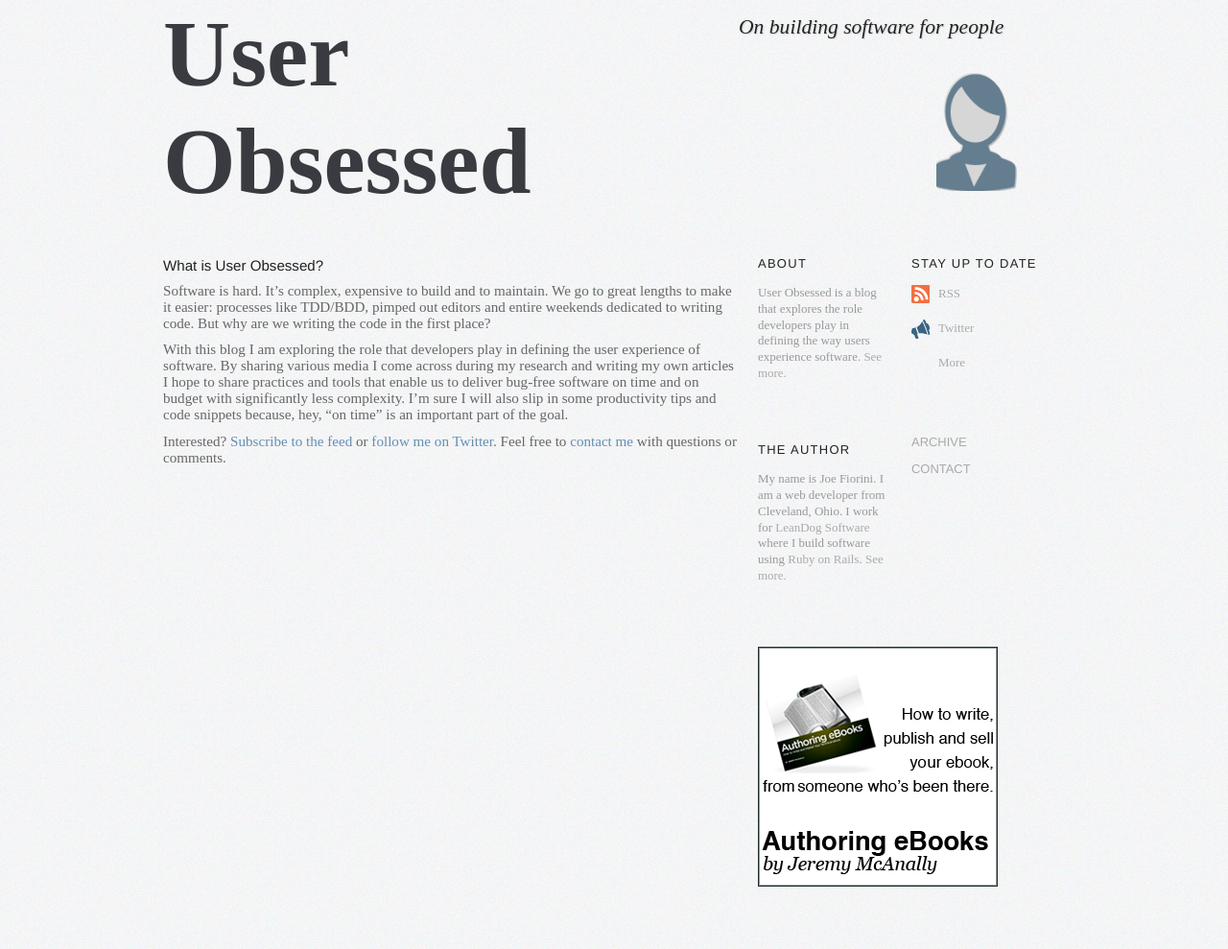
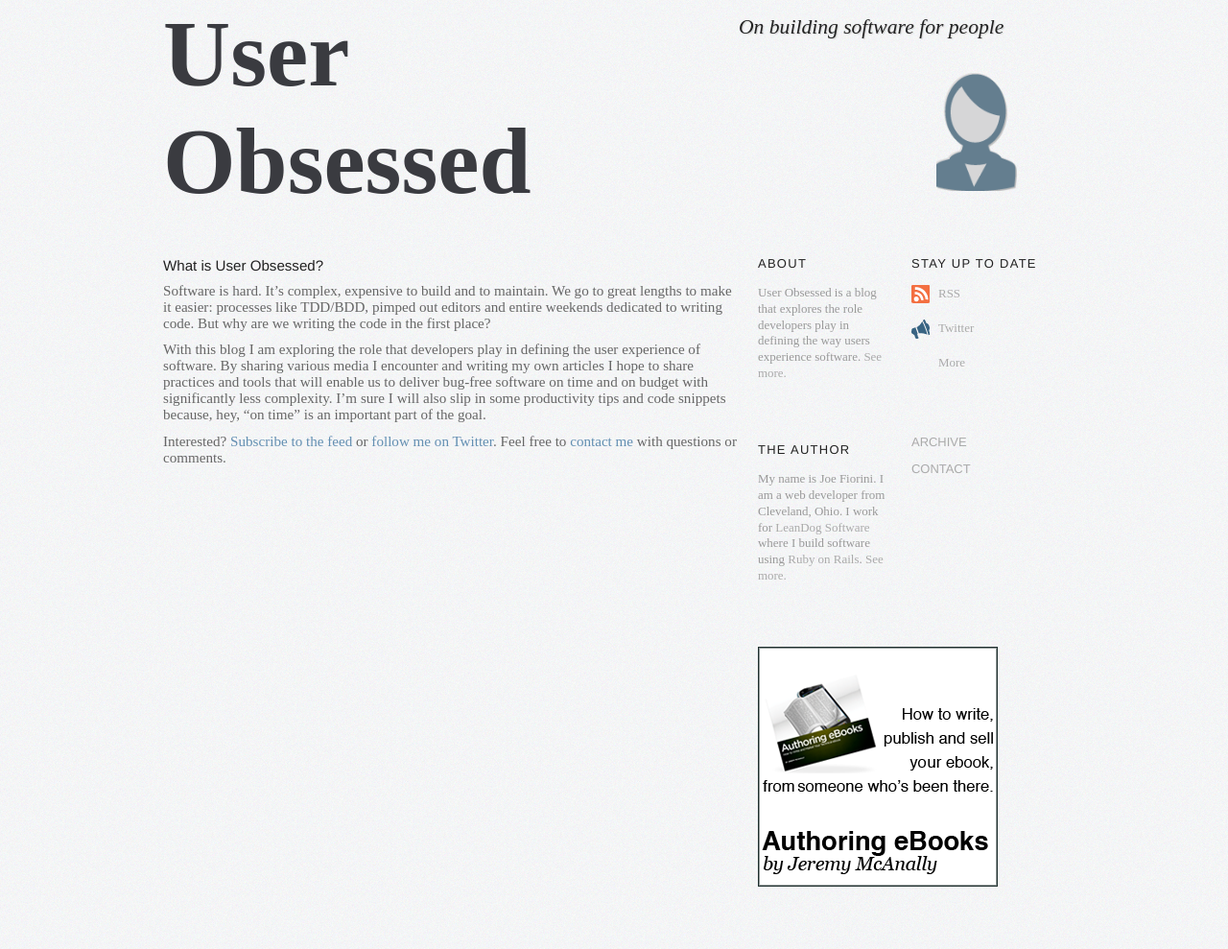
Before and after one commit to joefiorini/userobsessed, a Jekyll site: the page built from about/index.markdown, in a window 1280 px wide. Shown: the whole page at 96% size. Built offline with Jekyll 4.4.1, drawn with Linux system fonts in a browser that asks for light colours; nearby versions of some CDN libraries; library files that are not in the unit come from our copies.

Commit message:
Better wording on about page

```diff
--- a/about/index.markdown
+++ b/about/index.markdown
@@ -7,7 +7,7 @@ layout: default
 
 Software is hard. It's complex, expensive to build and to maintain. We go to great lengths to make it easier: processes like TDD/BDD, pimped out editors and entire weekends dedicated to writing code. But why are we writing the code in the first place?
 
-With this blog I am exploring the role that developers play in defining the user experience of software. By sharing various media I come across during my research and writing my own articles I hope to share practices and tools that enable us to deliver bug-free software on time and on budget with significantly less complexity. I'm sure I will also slip in some productivity tips and code snippets because, hey, "on time" is an important part of the goal.
+With this blog I am exploring the role that developers play in defining the user experience of software. By sharing various media I encounter and writing my own articles I hope to share practices and tools that will enable us to deliver bug-free software on time and on budget with significantly less complexity. I'm sure I will also slip in some productivity tips and code snippets because, hey, "on time" is an important part of the goal.
 
 Interested? [Subscribe to the feed][feed] or [follow me on Twitter][twitter]. Feel free to [contact me][contact] with questions or comments.
 
```
